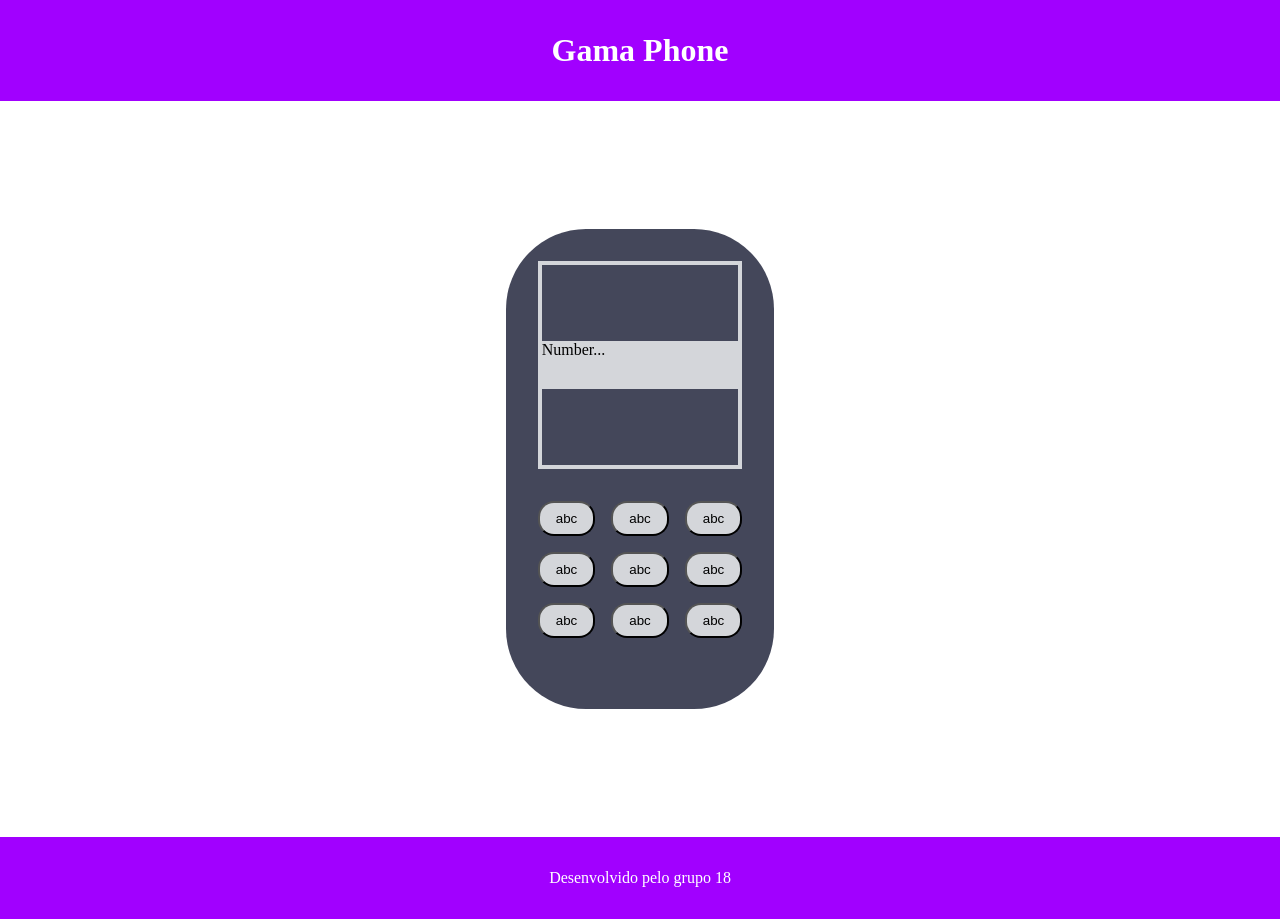
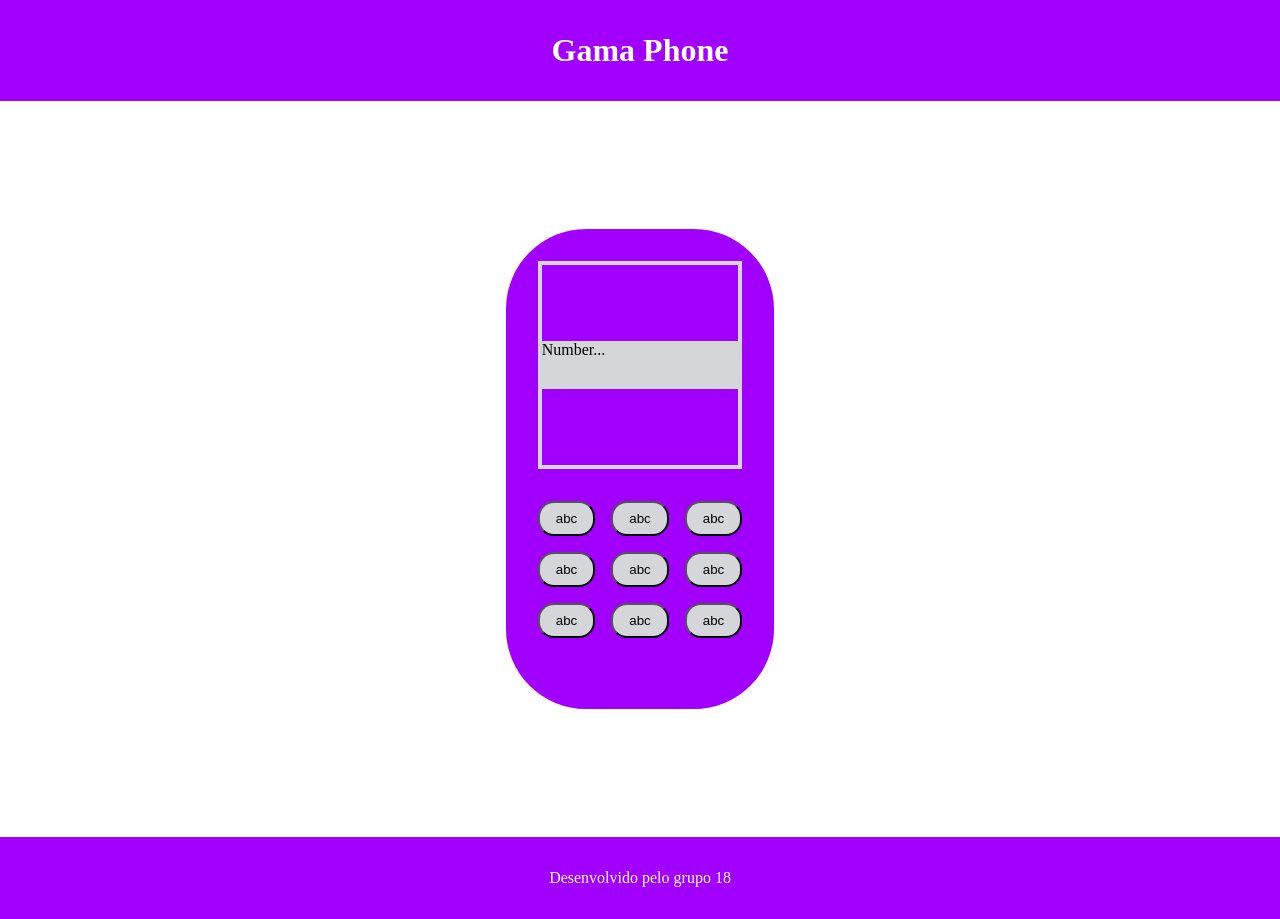
Before and after one commit to Aouza/gama-academy-phone, a React (Create React App) app: page / in a window 1280 px wide. Built offline with nearby package versions, Linux system fonts and the light colour scheme.

Commit message:
cor do cell

```diff
--- a/src/pages/Main/styles.js
+++ b/src/pages/Main/styles.js
@@ -10,7 +10,7 @@ export const Container = styled.div`
 `;
 
 export const BoxCellphone = styled.div`
-  background-color: #44475a;
+  background-color: #A100FF;
   height: 30rem;
   display: flex;
   border-radius: 5rem;
```
Also changed, not shown: 1 other file (tests, documents, lock files or other folders).
